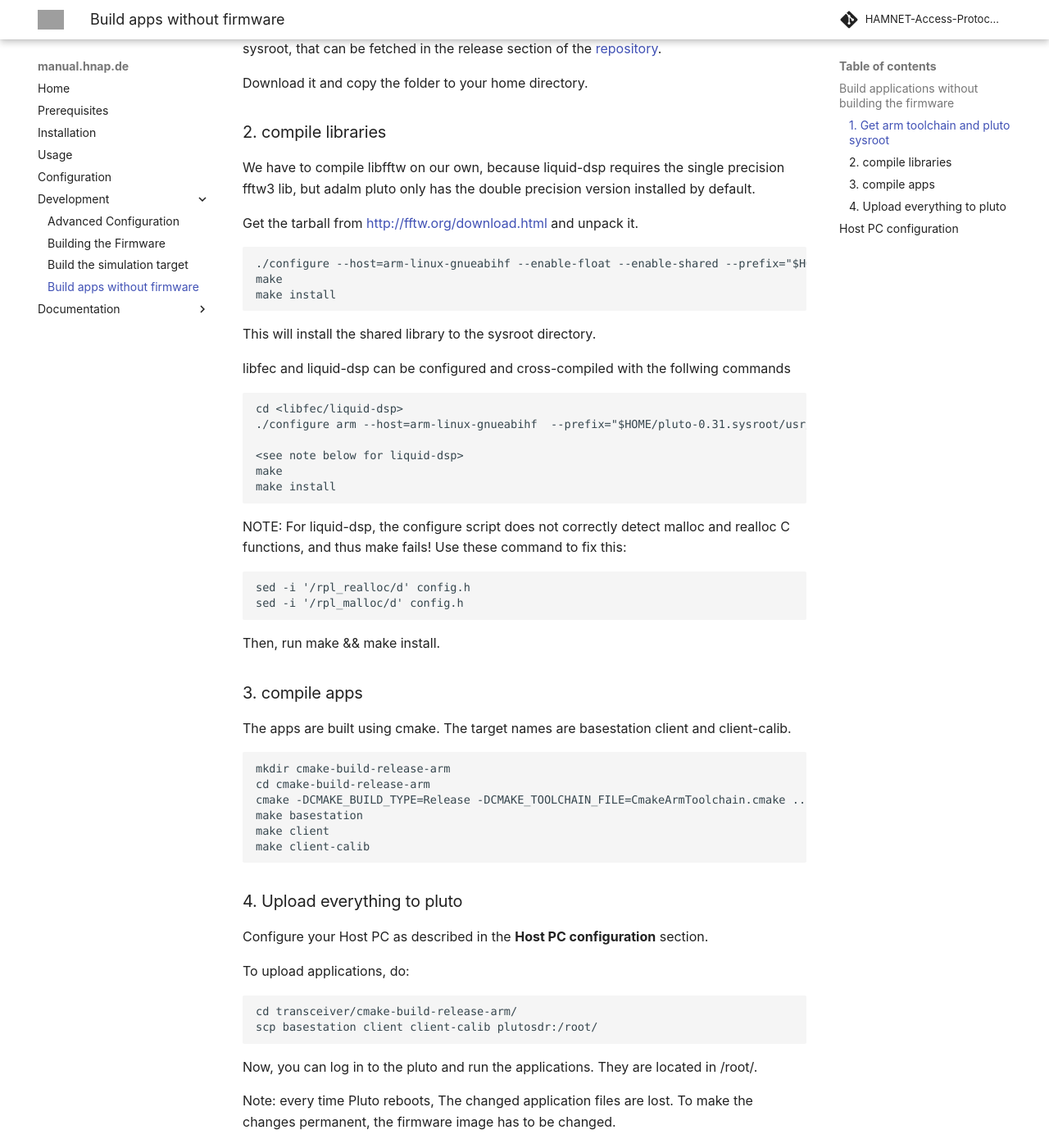
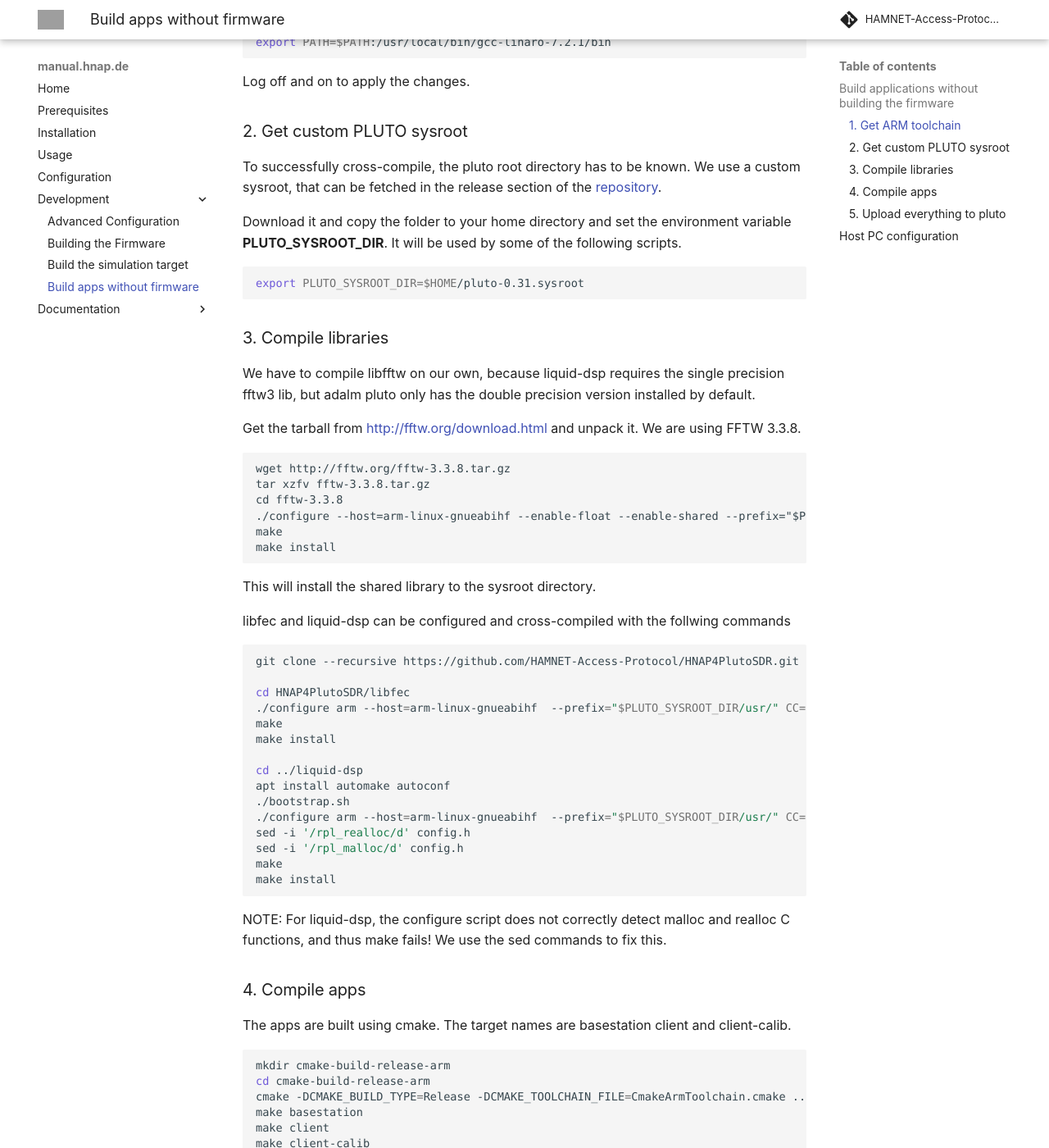
Before and after one commit to HAMNET-Access-Protocol/manual.hnap.de, an MkDocs documentation site: the page built from docs/build_apps.md, in a window 1280 px wide and 1400 px high, scrolled down 789 px. Shown: the whole window at 82% size. Built offline with MkDocs 1.6.1 and Material for MkDocs 9.7.7, drawn with Linux system fonts in a browser that asks for light colours; comment, search, counter and statistics services are not loaded; some of the changed text lies outside the part shown; grey boxes are pictures that could not be loaded.

Commit message:
Some improvements in build instructions

````diff
--- a/docs/build_apps.md
+++ b/docs/build_apps.md
@@ -3,9 +3,15 @@
 If you do not want to compile the complete firmware image, but still want to make changes to the basestation/client,
 use this guide for how to cross-compile the applications.
 
-If you already have the Xilinx SDK installed, you can skip the first step.
 
-### 1. Get arm toolchain and pluto sysroot
+### 1. Get ARM toolchain
+
+!!! note "Already got Xilinx SDK installed?"
+    If you already have the Xilinx SDK installed, you can skip this step.
+    You may have to add the toolchain folder to your path, though.
+    (add `export PATH=$PATH:/opt/Xilinx/SDK/2018.2/gnu/aarch32/lin/gcc-arm-linux-gnueabi/bin`
+    to `~/.profile`)
+
 First, the arm toolchain has to be installed. Again, a more detailed instruction
 can be found [here](https://wiki.analog.com/university/tools/pluto/devs/embedded_code).
 
@@ -13,7 +19,7 @@
 
 Unpack it and copy it to /usr/local/bin/
 
-```
+```bash
 tar -xf gcc-linaro-7.2.1-2017.11-x86_64_arm-linux-gnueabihf.tar.xz
 sudo mv gcc-linaro-7.2.1-2017.11-x86_64_arm-linux-gnueabihf/ /usr/local/bin/gcc-linaro-7.2.1
 ```
@@ -21,27 +27,38 @@
 Next, add the toolchain location to the path variable. To make this permanent, edit
 ` ~/.profile` and add the following lines:
 
-```
+```bash
 # add linaro gcc to path
 export PATH=$PATH:/usr/local/bin/gcc-linaro-7.2.1/bin
 ```
 Log off and on to apply the changes.
 
+### 2. Get custom PLUTO sysroot
+
 To successfully cross-compile, the pluto root directory has to be known. We use a custom sysroot, that
 can be fetched in the release section of the [repository](https://github.com/HAMNET-Access-Protocol/HNAP4PlutoSDR/releases).
 
-Download it and copy the folder to your home directory.
+Download it and copy the folder to your home directory and set the environment variable **PLUTO_SYSROOT_DIR**.
+It will be used by some of the following scripts.
 
-### 2. compile libraries
+```bash
+export PLUTO_SYSROOT_DIR=$HOME/pluto-0.31.sysroot
+```
+
+### 3. Compile libraries
 
 We have to compile libfftw on our own, because liquid-dsp requires
 the single precision fftw3 lib, but adalm pluto only has the double precision version
 installed by default.
 
 Get the tarball from [http://fftw.org/download.html](http://fftw.org/download.html) and unpack it.
+We are using FFTW 3.3.8.
 
 ```
-./configure --host=arm-linux-gnueabihf --enable-float --enable-shared --prefix="$HOME/pluto-0.31.sysroot/usr/" CC="arm-linux-gnueabihf-gcc --sysroot=$HOME/pluto-0.31.sysroot/"
+wget http://fftw.org/fftw-3.3.8.tar.gz
+tar xzfv fftw-3.3.8.tar.gz
+cd fftw-3.3.8
+./configure --host=arm-linux-gnueabihf --enable-float --enable-shared --prefix="$PLUTO_SYSROOT_DIR/usr/" CC="arm-linux-gnueabihf-gcc --sysroot=$PLUTO_SYSROOT_DIR/"
 make
 make install
 ```
@@ -49,28 +66,33 @@
 
 libfec and liquid-dsp can be configured and cross-compiled with the follwing commands
 
-```
-cd <libfec/liquid-dsp>
-./configure arm --host=arm-linux-gnueabihf  --prefix="$HOME/pluto-0.31.sysroot/usr/" CC="arm-linux-gnueabihf-gcc --sysroot=$HOME/pluto-0.31.sysroot/"
+```bash
+git clone --recursive https://github.com/HAMNET-Access-Protocol/HNAP4PlutoSDR.git
 
-<see note below for liquid-dsp>
+cd HNAP4PlutoSDR/libfec
+./configure arm --host=arm-linux-gnueabihf  --prefix="$PLUTO_SYSROOT_DIR/usr/" CC="arm-linux-gnueabihf-gcc --sysroot=$PLUTO_SYSROOT_DIR/"
+make
+make install
+
+cd ../liquid-dsp
+apt install automake autoconf
+./bootstrap.sh
+./configure arm --host=arm-linux-gnueabihf  --prefix="$PLUTO_SYSROOT_DIR/usr/" CC="arm-linux-gnueabihf-gcc --sysroot=$PLUTO_SYSROOT_DIR/"
+sed -i '/rpl_realloc/d' config.h
+sed -i '/rpl_malloc/d' config.h
 make
 make install
 ```
 
-NOTE: For liquid-dsp, the configure script does not correctly detect malloc and realloc C functions, and thus make fails! Use these command to fix this:
-```
-sed -i '/rpl_realloc/d' config.h
-sed -i '/rpl_malloc/d' config.h
-```
-Then, run make && make install.
+NOTE: For liquid-dsp, the configure script does not correctly detect malloc and
+realloc C functions, and thus make fails! We use the sed commands to fix this.
 
 
-### 3. compile apps
+### 4. Compile apps
 
 The apps are built using cmake. The target names are basestation client and client-calib.
 
-```
+```bash
 mkdir cmake-build-release-arm
 cd cmake-build-release-arm
 cmake -DCMAKE_BUILD_TYPE=Release -DCMAKE_TOOLCHAIN_FILE=CmakeArmToolchain.cmake ..
@@ -79,13 +101,13 @@
 make client-calib
 ```
 
-### 4. Upload everything to pluto
+### 5. Upload everything to pluto
 
 Configure your Host PC as described in the **Host PC configuration** section.
 
 To upload applications, do:
 ```
-cd transceiver/cmake-build-release-arm/
+cd HNAP4PlutoSDR/cmake-build-release-arm/
 scp basestation client client-calib plutosdr:/root/
 ```
 
````
Also changed, not shown: docs/build_simulation.md (+3 -3 lines), docs/building_the_fw.md (+12 -6 lines).
